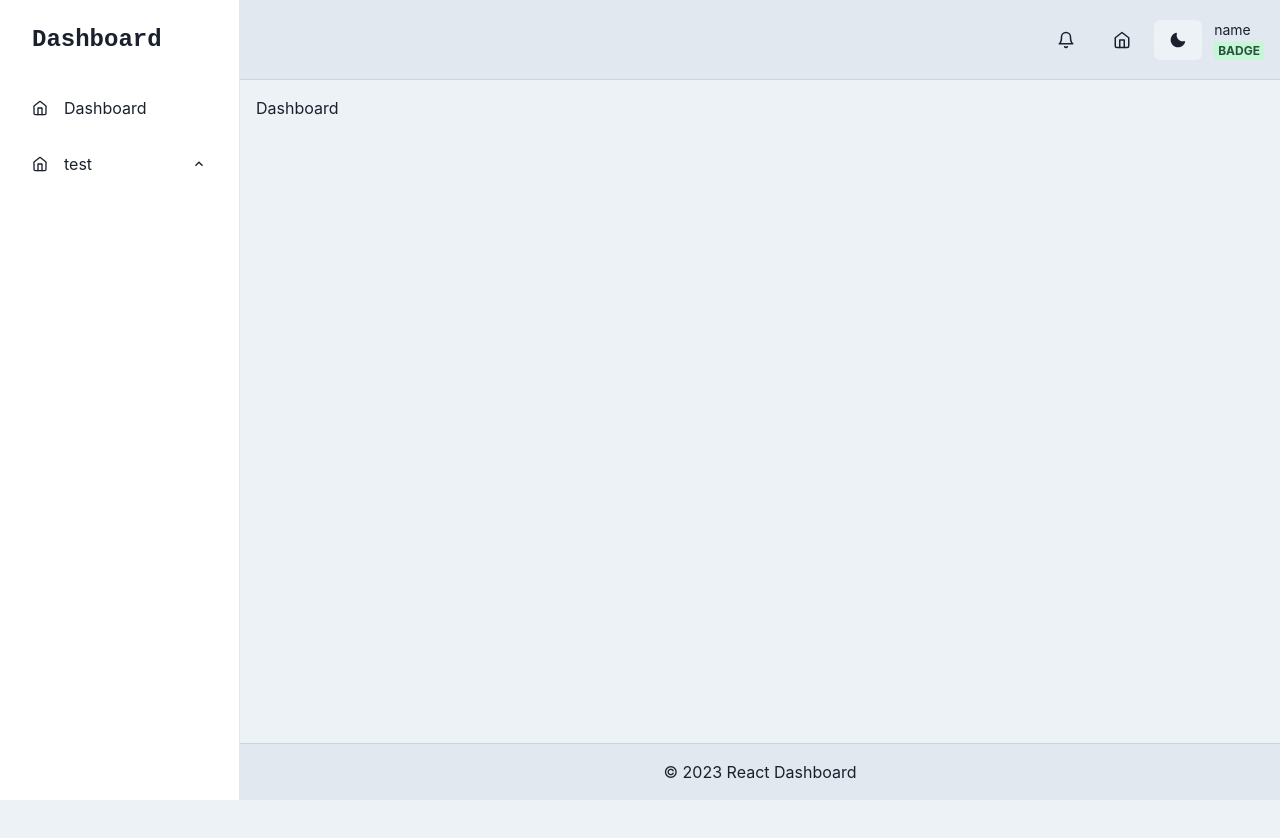
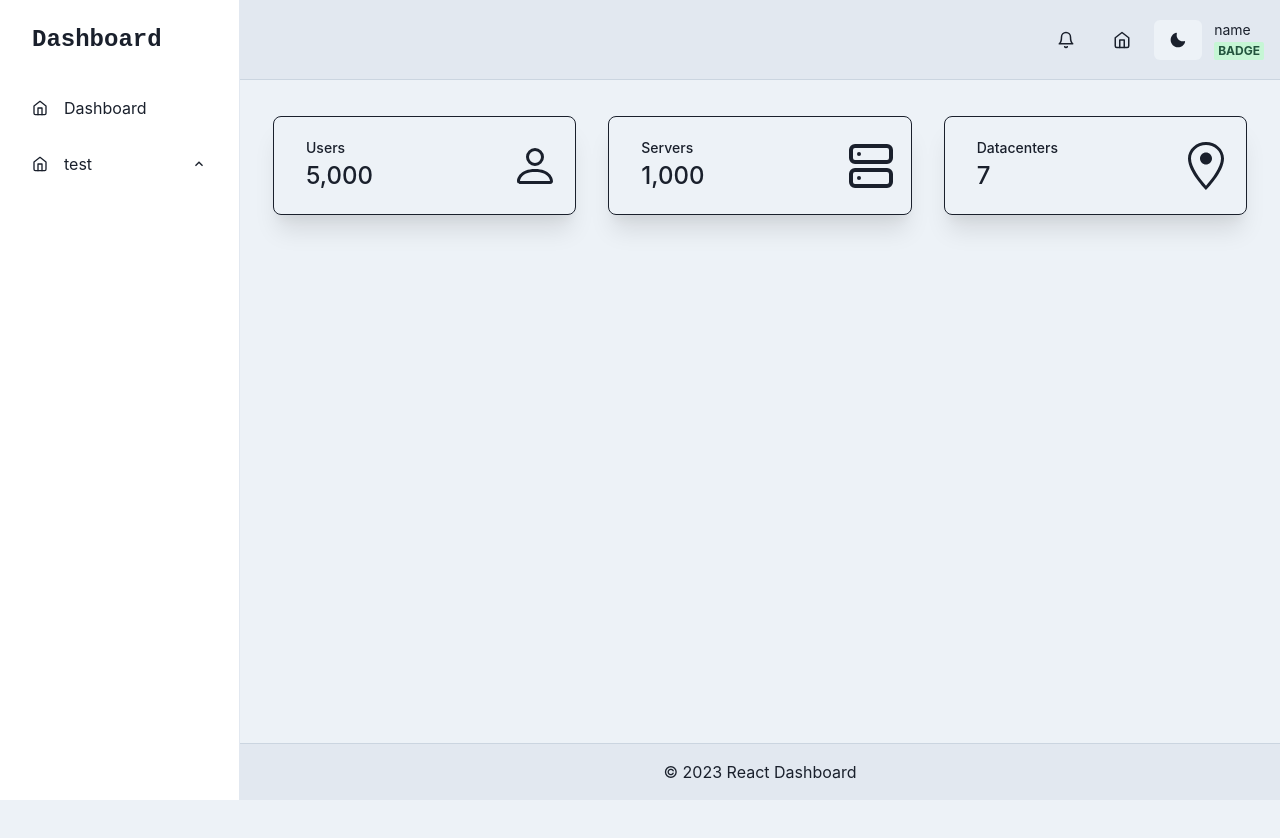
Before and after one commit to clinton-mwachia/react-skeleton-dashboard, a React (Vite) app: page /#/dashboard in a window 1280 px wide. Shown: the top 838 px of the page. Built offline with nearby package versions, Linux system fonts and the light colour scheme.

Commit message:
added card component to the dashboard

```diff
--- a/package.json
+++ b/package.json
@@ -15,6 +15,7 @@
     "@emotion/react": "^11.11.1",
     "@emotion/styled": "^11.11.0",
     "framer-motion": "^10.16.4",
+    "prop-types": "^15.8.1",
     "react": "^18.2.0",
     "react-dom": "^18.2.0",
     "react-icons": "^4.11.0",
--- a/src/views/dashboard/Dashboard.jsx
+++ b/src/views/dashboard/Dashboard.jsx
@@ -1,5 +1,27 @@
+import { Box, SimpleGrid } from "@chakra-ui/react";
+import { BsPerson } from "react-icons/bs";
+import { FiServer } from "react-icons/fi";
+import { GoLocation } from "react-icons/go";
+import Card from "./Card";
+
 const Dashboard = () => {
-  return <div>Dashboard</div>;
+  return (
+    <Box maxW="7xl" mx={"auto"} pt={5} px={{ base: 2, sm: 12, md: 17 }}>
+      <SimpleGrid columns={{ base: 1, md: 3 }} spacing={{ base: 5, lg: 8 }}>
+        <Card title={"Users"} stat={"5,000"} icon={<BsPerson size={"3em"} />} />
+        <Card
+          title={"Servers"}
+          stat={"1,000"}
+          icon={<FiServer size={"3em"} />}
+        />
+        <Card
+          title={"Datacenters"}
+          stat={"7"}
+          icon={<GoLocation size={"3em"} />}
+        />
+      </SimpleGrid>
+    </Box>
+  );
 };
 
 export default Dashboard;
```
Also changed, not shown: 1 other file (tests, documents, lock files or other folders).
